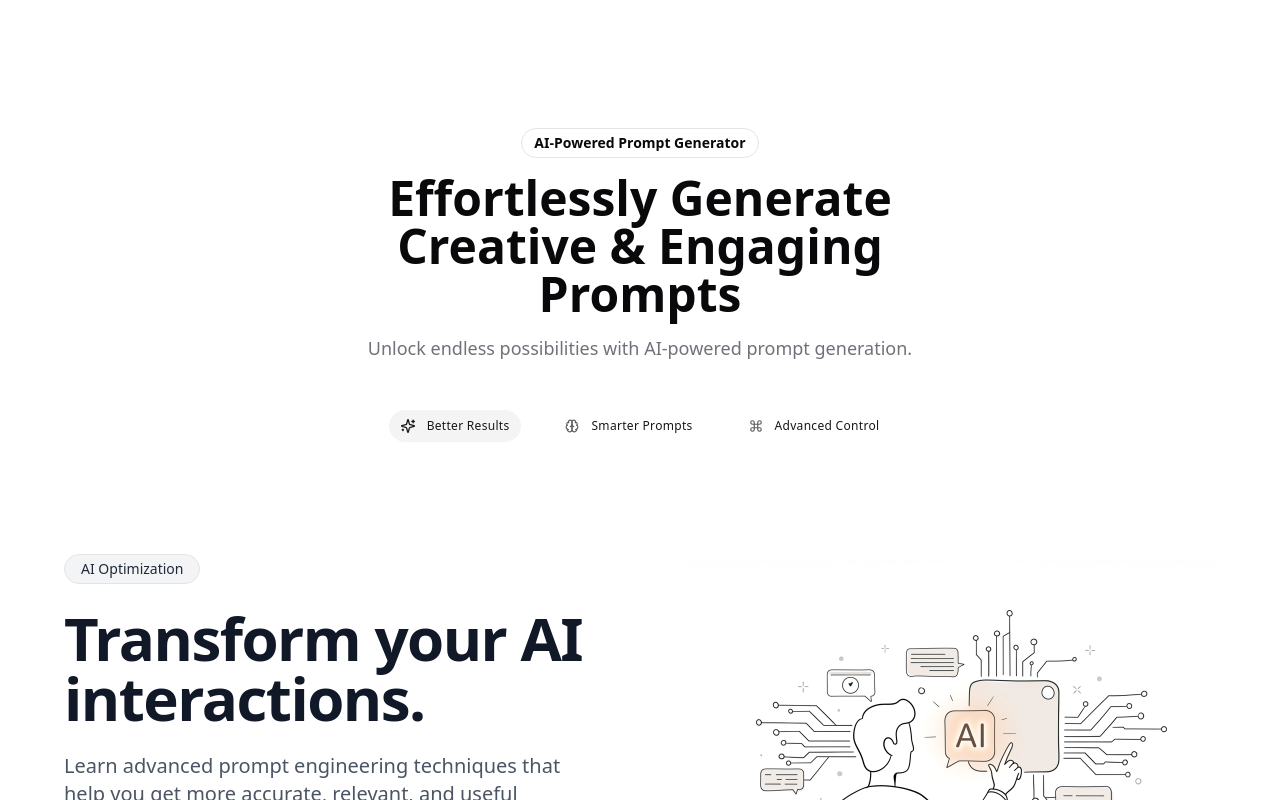
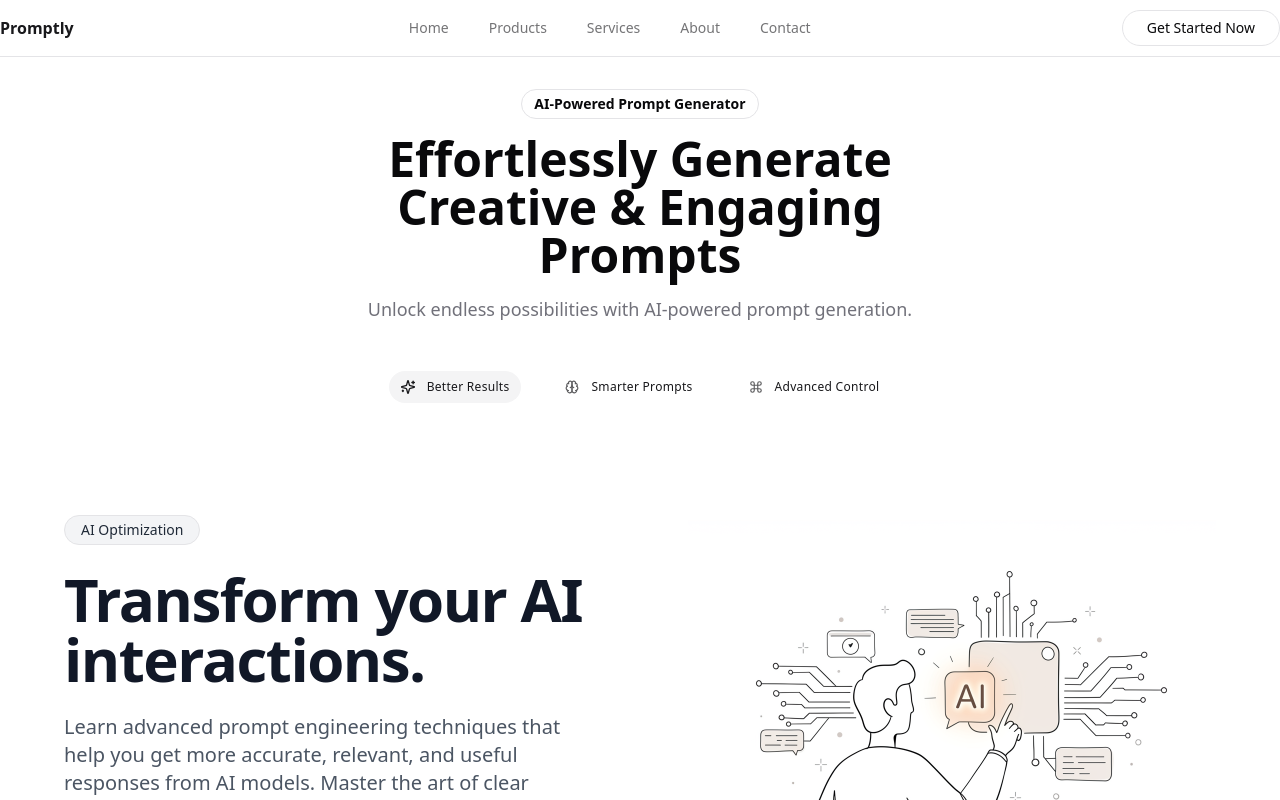
Before and after one commit to venawm/promptly, a Next.js app: page / in a window 1280 px wide. Shown: the top 800 px of the page. Built offline with nearby package versions, Linux system fonts and the light colour scheme.

Commit message:
feat: implement navbar

```diff
--- a/app/(pages)/page.tsx
+++ b/app/(pages)/page.tsx
@@ -2,7 +2,15 @@
 import React from "react";
 import { TabsData } from "@/data/hero-data";
 import Hero from "@/components/layout/hero/hero";
+import Navbar from "@/components/layout/header/navbar";
 
 export default function Page() {
-  return <Hero tabs={TabsData} />;
+  return (
+    <>
+      <Navbar />
+      <div className="max-w-7xl mx-auto">
+        <Hero tabs={TabsData} />
+      </div>
+    </>
+  );
 }
--- a/app/layout.tsx
+++ b/app/layout.tsx
@@ -13,8 +13,8 @@
 });
 
 export const metadata: Metadata = {
-  title: "Create Next App",
-  description: "Generated by create next app",
+  title: "Promptly",
+  description: "AI Prompt Generation",
 };
 
 export default function RootLayout({
@@ -25,7 +25,7 @@
   return (
     <html lang="en">
       <body
-        className={`${geistSans.variable} ${geistMono.variable} antialiased max-w-7xl mx-auto`}
+        className={`${geistSans.variable} ${geistMono.variable} antialiased `}
       >
         {children}
       </body>
--- /dev/null
+++ b/components/layout/header/navbar.tsx
@@ -0,0 +1,118 @@
+// components/Navbar.tsx
+"use client";
+
+import Link from "next/link";
+import { useState } from "react";
+import { cn } from "@/lib/utils";
+import { Button } from "@/components/ui/button";
+import { Sheet, SheetContent, SheetTrigger } from "@/components/ui/sheet";
+import { Menu, X } from "lucide-react";
+
+const Navbar = () => {
+  const [open, setOpen] = useState(false);
+
+  const navItems = [
+    { name: "Home", href: "/" },
+    { name: "Products", href: "/products" },
+    { name: "Services", href: "/services" },
+    { name: "About", href: "/about" },
+    { name: "Contact", href: "/contact" },
+  ];
+
+  return (
+    <header className="supports-backdrop-blur:bg-background/60 sticky top-0 z-50 w-full border-b bg-background/75 backdrop-blur ">
+      <div className="container flex h-14 items-center max-w-7xl mx-auto">
+        {/* Desktop Navigation */}
+        <nav className="hidden md:flex flex-1 items-center justify-between">
+          <Link href="/" className="mr-6 flex items-center space-x-2">
+            <span className="font-bold text-primary">Promptly</span>
+          </Link>
+
+          <div className="flex items-center gap-4 text-sm">
+            {navItems.map((item) => (
+              <Link
+                key={item.href}
+                href={item.href}
+                className={cn(
+                  "transition-colors hover:text-primary/80",
+                  "text-primary/60 hover:text-primary",
+                  "rounded-md px-3 py-2 text-sm font-medium",
+                )}
+              >
+                {item.name}
+              </Link>
+            ))}
+          </div>
+
+          <div className="flex items-center justify-end space-x-4">
+            <Button
+              variant="outline"
+              asChild
+              size="sm"
+              className="rounded-full px-6 py-2"
+            >
+              <Link href={"/chat"}> Get Started Now</Link>
+            </Button>
+          </div>
+        </nav>
+
+        {/* Mobile Navigation */}
+        <div className="flex md:hidden flex-1 items-center justify-between">
+          <Sheet open={open} onOpenChange={setOpen}>
+            <SheetTrigger asChild>
+              <Button
+                variant="ghost"
+                size="icon"
+                className="hover:bg-transparent focus-visible:bg-transparent focus-visible:ring-0 focus-visible:ring-offset-0"
+              >
+                <Menu className="h-6 w-6 text-primary" />
+                <span className="sr-only">Toggle Menu</span>
+              </Button>
+            </SheetTrigger>
+            <SheetContent side="right" className="pr-0">
+              <div className="flex h-full flex-col">
+                <div className="flex items-center justify-between px-4 border-b h-14">
+                  <span className="font-bold text-primary">Promptly</span>
+                  <Button
+                    variant="ghost"
+                    size="icon"
+                    onClick={() => setOpen(false)}
+                  >
+                    <X className="h-6 w-6 text-primary" />
+                    <span className="sr-only">Close</span>
+                  </Button>
+                </div>
+                <div className="flex-1 my-4">
+                  {navItems.map((item) => (
+                    <Link
+                      key={item.href}
+                      href={item.href}
+                      onClick={() => setOpen(false)}
+                      className={cn(
+                        "flex py-2 px-8 text-primary/60 hover:text-primary",
+                        "transition-colors",
+                      )}
+                    >
+                      {item.name}
+                    </Link>
+                  ))}
+                </div>
+                <div className="px-8 py-4 border-t">
+                  <Button variant="secondary" className="w-full">
+                    Sign In
+                  </Button>
+                </div>
+              </div>
+            </SheetContent>
+          </Sheet>
+          <Link href="/" className="font-bold text-primary">
+            Promptly
+          </Link>
+          <div />
+        </div>
+      </div>
+    </header>
+  );
+};
+
+export default Navbar;
--- a/components/layout/hero/hero.tsx
+++ b/components/layout/hero/hero.tsx
@@ -16,7 +16,7 @@
   );
 
   return (
-    <section className="py-32">
+    <section className="py-8">
       <div className="container mx-auto">
         <div className="flex flex-col items-center gap-4 text-center">
           <Badge variant="outline" className="px-3 py-1 text-sm">
--- /dev/null
+++ b/components/ui/sheet.tsx
@@ -0,0 +1,140 @@
+"use client"
+
+import * as React from "react"
+import * as SheetPrimitive from "@radix-ui/react-dialog"
+import { cva, type VariantProps } from "class-variance-authority"
+import { X } from "lucide-react"
+
+import { cn } from "@/lib/utils"
+
+const Sheet = SheetPrimitive.Root
+
+const SheetTrigger = SheetPrimitive.Trigger
+
+const SheetClose = SheetPrimitive.Close
+
+const SheetPortal = SheetPrimitive.Portal
+
+const SheetOverlay = React.forwardRef<
+  React.ElementRef<typeof SheetPrimitive.Overlay>,
+  React.ComponentPropsWithoutRef<typeof SheetPrimitive.Overlay>
+>(({ className, ...props }, ref) => (
+  <SheetPrimitive.Overlay
+    className={cn(
+      "fixed inset-0 z-50 bg-black/80  data-[state=open]:animate-in data-[state=closed]:animate-out data-[state=closed]:fade-out-0 data-[state=open]:fade-in-0",
+      className
+    )}
+    {...props}
+    ref={ref}
+  />
+))
+SheetOverlay.displayName = SheetPrimitive.Overlay.displayName
+
+const sheetVariants = cva(
+  "fixed z-50 gap-4 bg-background p-6 shadow-lg transition ease-in-out data-[state=closed]:duration-300 data-[state=open]:duration-500 data-[state=open]:animate-in data-[state=closed]:animate-out",
+  {
+    variants: {
+      side: {
+        top: "inset-x-0 top-0 border-b data-[state=closed]:slide-out-to-top data-[state=open]:slide-in-from-top",
+        bottom:
+          "inset-x-0 bottom-0 border-t data-[state=closed]:slide-out-to-bottom data-[state=open]:slide-in-from-bottom",
+        left: "inset-y-0 left-0 h-full w-3/4 border-r data-[state=closed]:slide-out-to-left data-[state=open]:slide-in-from-left sm:max-w-sm",
+        right:
+          "inset-y-0 right-0 h-full w-3/4 border-l data-[state=closed]:slide-out-to-right data-[state=open]:slide-in-from-right sm:max-w-sm",
+      },
+    },
+    defaultVariants: {
+      side: "right",
+    },
+  }
+)
+
+interface SheetContentProps
+  extends React.ComponentPropsWithoutRef<typeof SheetPrimitive.Content>,
+    VariantProps<typeof sheetVariants> {}
+
+const SheetContent = React.forwardRef<
+  React.ElementRef<typeof SheetPrimitive.Content>,
+  SheetContentProps
+>(({ side = "right", className, children, ...props }, ref) => (
+  <SheetPortal>
+    <SheetOverlay />
+    <SheetPrimitive.Content
+      ref={ref}
+      className={cn(sheetVariants({ side }), className)}
+      {...props}
+    >
+      <SheetPrimitive.Close className="absolute right-4 top-4 rounded-sm opacity-70 ring-offset-background transition-opacity hover:opacity-100 focus:outline-none focus:ring-2 focus:ring-ring focus:ring-offset-2 disabled:pointer-events-none data-[state=open]:bg-secondary">
+        <X className="h-4 w-4" />
+        <span className="sr-only">Close</span>
+      </SheetPrimitive.Close>
+      {children}
+    </SheetPrimitive.Content>
+  </SheetPortal>
+))
+SheetContent.displayName = SheetPrimitive.Content.displayName
+
+const SheetHeader = ({
+  className,
+  ...props
+}: React.HTMLAttributes<HTMLDivElement>) => (
+  <div
+    className={cn(
+      "flex flex-col space-y-2 text-center sm:text-left",
+      className
+    )}
+    {...props}
+  />
+)
+SheetHeader.displayName = "SheetHeader"
+
+const SheetFooter = ({
+  className,
+  ...props
+}: React.HTMLAttributes<HTMLDivElement>) => (
+  <div
+    className={cn(
+      "flex flex-col-reverse sm:flex-row sm:justify-end sm:space-x-2",
+      className
+    )}
+    {...props}
+  />
+)
+SheetFooter.displayName = "SheetFooter"
+
+const SheetTitle = React.forwardRef<
+  React.ElementRef<typeof SheetPrimitive.Title>,
+  React.ComponentPropsWithoutRef<typeof SheetPrimitive.Title>
+>(({ className, ...props }, ref) => (
+  <SheetPrimitive.Title
+    ref={ref}
+    className={cn("text-lg font-semibold text-foreground", className)}
+    {...props}
+  />
+))
+SheetTitle.displayName = SheetPrimitive.Title.displayName
+
+const SheetDescription = React.forwardRef<
+  React.ElementRef<typeof SheetPrimitive.Description>,
+  React.ComponentPropsWithoutRef<typeof SheetPrimitive.Description>
+>(({ className, ...props }, ref) => (
+  <SheetPrimitive.Description
+    ref={ref}
+    className={cn("text-sm text-muted-foreground", className)}
+    {...props}
+  />
+))
+SheetDescription.displayName = SheetPrimitive.Description.displayName
+
+export {
+  Sheet,
+  SheetPortal,
+  SheetOverlay,
+  SheetTrigger,
+  SheetClose,
+  SheetContent,
+  SheetHeader,
+  SheetFooter,
+  SheetTitle,
+  SheetDescription,
+}
--- a/data/hero-data.tsx
+++ b/data/hero-data.tsx
@@ -12,7 +12,7 @@
       title: "Transform your AI interactions.",
       description:
         "Learn advanced prompt engineering techniques that help you get more accurate, relevant, and useful responses from AI models. Master the art of clear communication with AI.",
-      buttonText: "Start Learning",
+      buttonText: "Get Started Now",
       imageSrc: "/hero/one.jpg",
       imageAlt: "AI interaction visualization",
     },
@@ -26,7 +26,7 @@
       title: "Craft prompts that deliver.",
       description:
         "Discover proven frameworks for structuring your prompts, including step-by-step reasoning, few-shot learning, and chain-of-thought prompting. Get the outputs you need every time.",
-      buttonText: "View Methods",
+      buttonText: "Get Started Now",
       imageSrc: "/hero/two.jpg",
       imageAlt: "Prompt structure diagram",
     },
@@ -40,7 +40,7 @@
       title: "Master AI collaboration.",
       description:
         "Take control of your AI interactions with advanced techniques like role prompting, format specification, and temperature optimization. Turn AI into your most powerful tool.",
-      buttonText: "Explore Tools",
+      buttonText: "Get Started Now",
       imageSrc: "/hero/three.jpg",
       imageAlt: "AI control interface",
     },
--- a/package.json
+++ b/package.json
@@ -9,6 +9,7 @@
     "lint": "next lint"
   },
   "dependencies": {
+    "@radix-ui/react-dialog": "^1.1.6",
     "@radix-ui/react-slot": "^1.1.2",
     "@radix-ui/react-tabs": "^1.1.3",
     "class-variance-authority": "^0.7.1",
```
Also changed, not shown: 1 other file (tests, documents, lock files or other folders).
